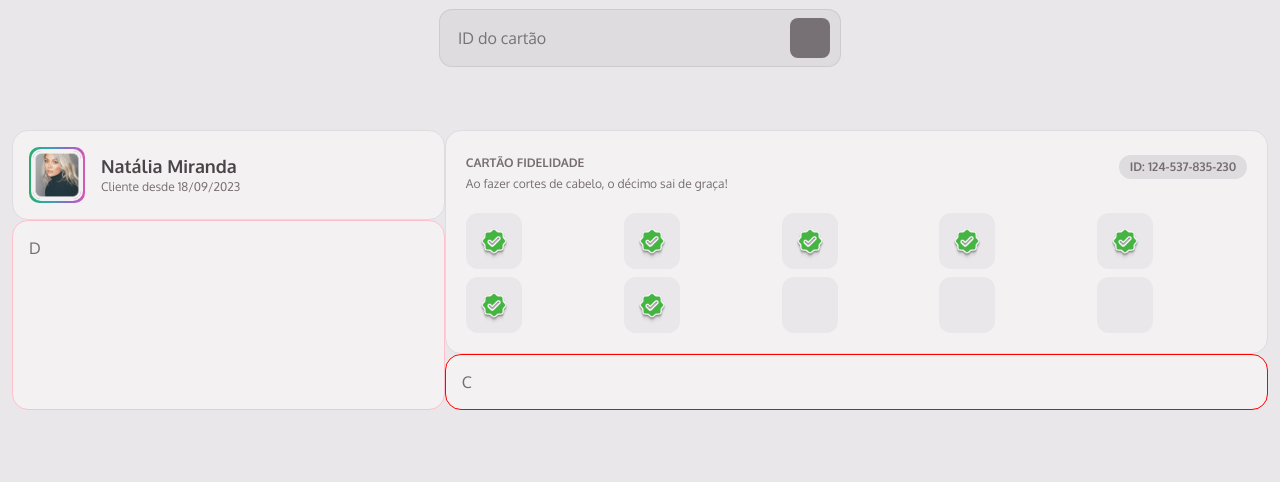
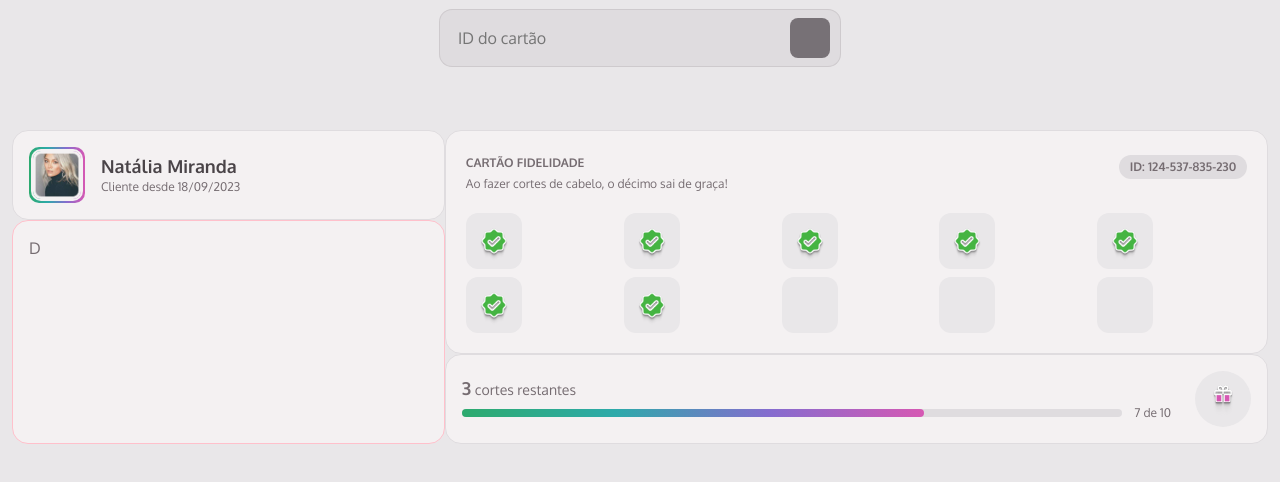
Before and after one commit to jaon82/mba-member-club, a plain HTML site: page index.html in a window 1280 px wide. Shown: the part 142-624 px from the top of the page. Drawn offline with Linux system fonts and the light colour scheme; some icons are missing.

Commit message:
Add cuts counting

```diff
--- a/index.html
+++ b/index.html
@@ -77,7 +77,20 @@
           </div>
         </div>
       </div>
-      <div id="cuts" class="card">C</div>
+      <div id="cuts" class="card">
+        <div class="counting-container">
+          <span>3 cortes restantes</span>
+          <div class="counting-bar-container">
+            <div class="counting-bar">
+              <div class="progress-indicator"></div>
+            </div>
+            <span>7 de 10</span>
+          </div>
+        </div>
+        <div class="gift-container">
+          <img src="assets/PinGift.png" alt="" />
+        </div>
+      </div>
       <div id="history" class="card">D</div>
     </main>
   </body>
--- a/styles/content.css
+++ b/styles/content.css
@@ -25,10 +25,6 @@ main {
   border: solid 1px var(--gray-300);
 }
 
-#cuts {
-  border: solid 1px red;
-  grid-area: C;
-}
 #history {
   border: solid 1px pink;
   grid-area: D;
--- /dev/null
+++ b/styles/counting.css
@@ -0,0 +1,70 @@
+#cuts {
+  grid-area: C;
+  display: flex;
+  justify-content: space-between;
+  align-items: center;
+  gap: 1.5rem;
+}
+
+.counting-container {
+  display: flex;
+  flex-direction: column;
+  gap: 0.25rem;
+  flex: 1;
+
+  > span {
+    font-size: var(--text--sm);
+
+    &::first-letter {
+      font-size: var(--title--sm);
+      font-weight: bold;
+    }
+  }
+}
+
+.counting-bar-container {
+  display: flex;
+  justify-content: space-between;
+  align-items: center;
+  gap: 0.75rem;
+
+  > span {
+    font-size: var(--text--xs);
+  }
+}
+
+.counting-bar {
+  flex: 1;
+  height: 0.5rem;
+  border-radius: 999px;
+  background: var(--gray-300);
+}
+
+.progress-indicator {
+  border-radius: 999px;
+  width: 70%;
+  height: 100%;
+  background: linear-gradient(
+    90deg,
+    #2daa6e 0%,
+    #2daaaa 33.33%,
+    #856ccf 66.67%,
+    #d658b3 100%
+  );
+}
+
+.gift-container {
+  display: flex;
+  justify-content: center;
+  align-items: center;
+  width: 3.5rem;
+  height: 3.5rem;
+  border-radius: 777px;
+  background: var(--gray-200);
+
+  img {
+    width: 2.5rem;
+    height: 2.5rem;
+    object-fit: contain;
+  }
+}
--- a/styles/index.css
+++ b/styles/index.css
@@ -4,3 +4,4 @@
 @import url(content.css);
 @import url(user.css);
 @import url(fidelity-card.css);
+@import url(counting.css);
```
